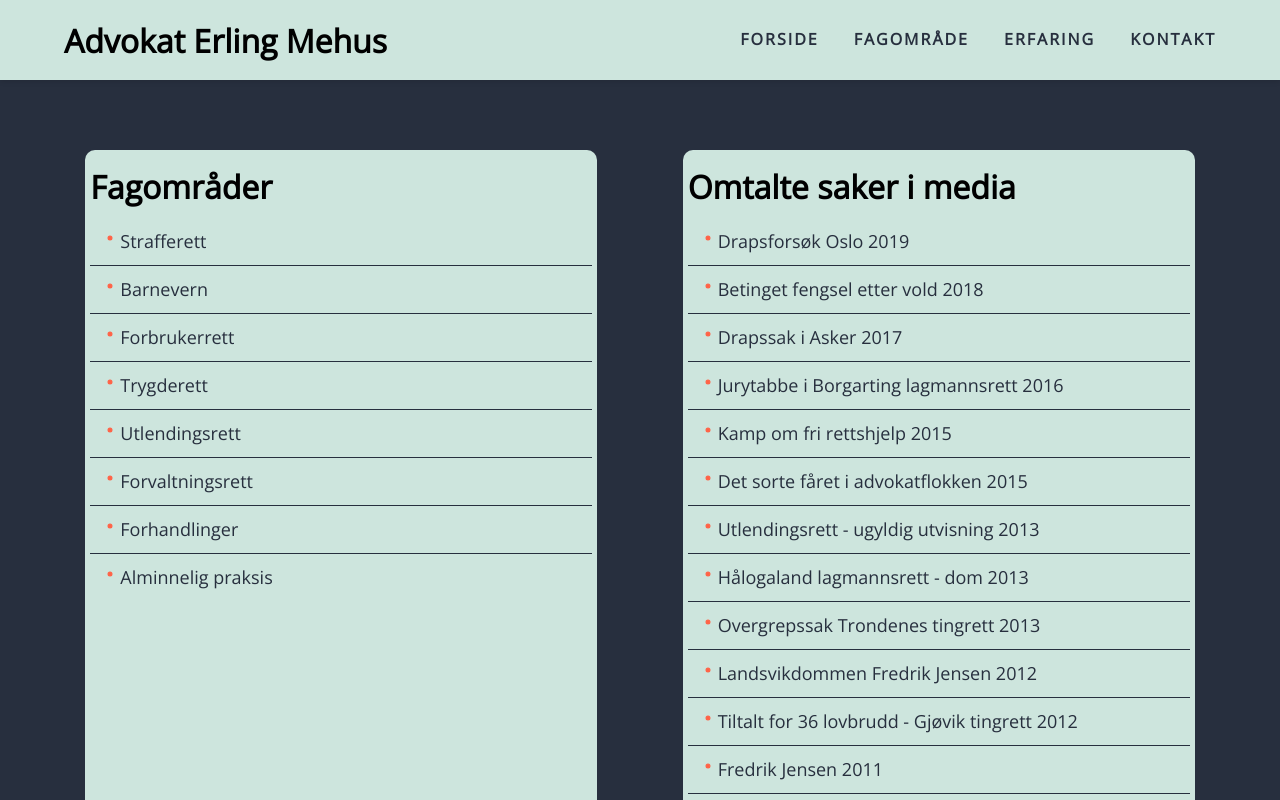
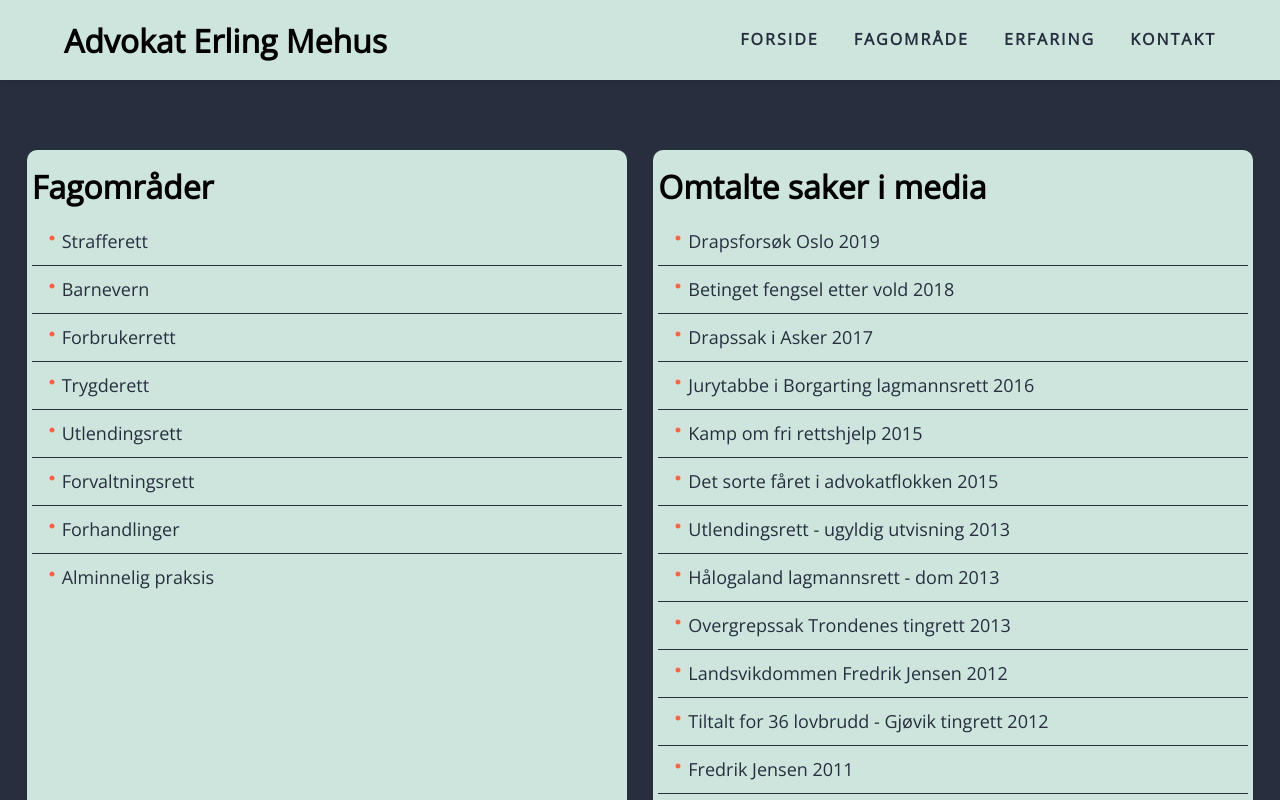
Before and after one commit to maf256/advokatmehus, a Next.js app: page /Subjectspage in a window 1280 px wide. Shown: the top 800 px of the page. Built offline with nearby package versions, Linux system fonts and the light colour scheme.

Commit message:
Fixed responsive Subject problem

```diff
--- a/components/Subjectareas/Subjects.module.css
+++ b/components/Subjectareas/Subjects.module.css
@@ -9,12 +9,14 @@
 
   .Card {
     background: #cde5dd;
-    min-width: 450px;
-    max-width: 600px;
+    /* max-width: 600px; */
     width: 40%;
     border-radius: 10px;
     padding: 5px;
     margin-bottom: 50px;
+    @media (min-width: 1000px) {
+        width: 600px;
+    }
     @media (max-width: 450px) {
         width: 100%;
     }
```
